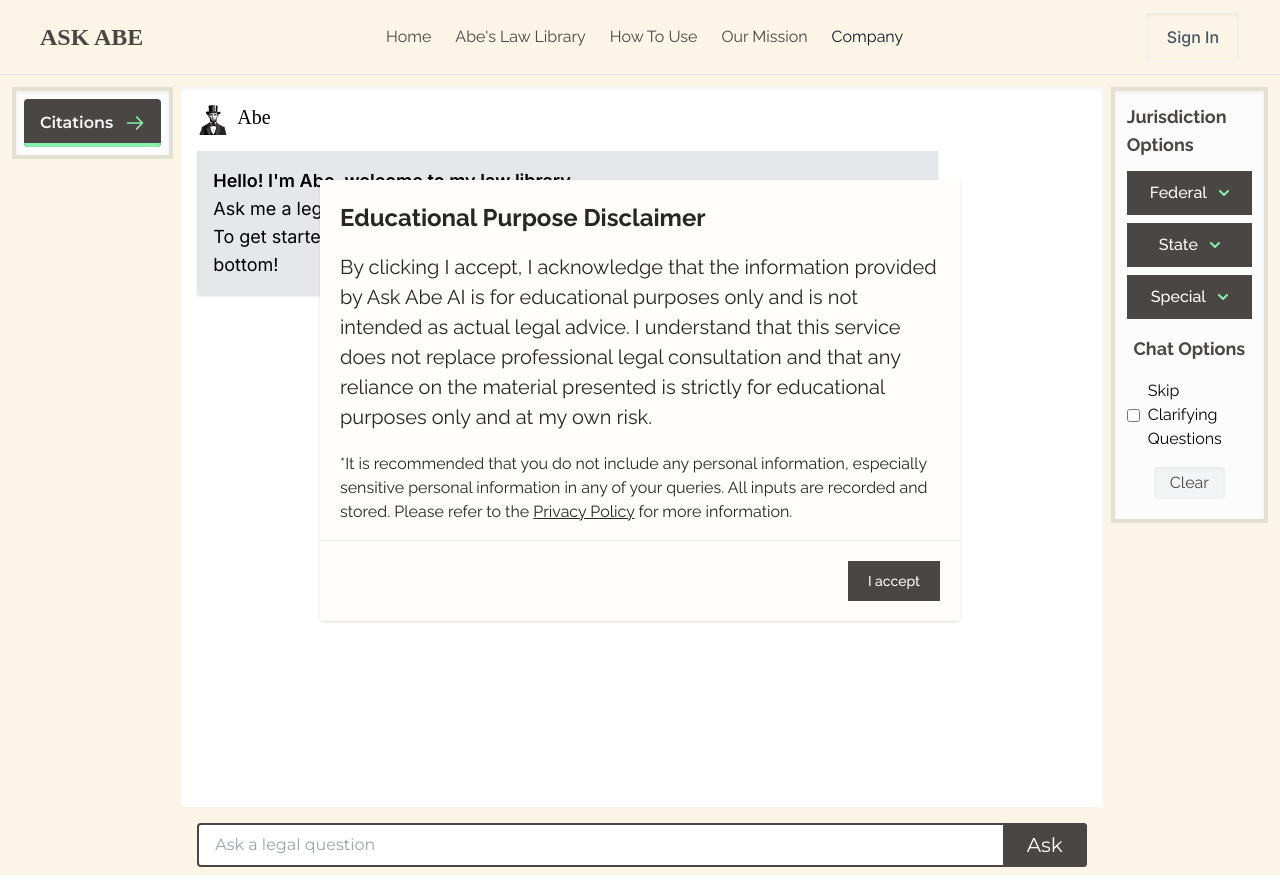
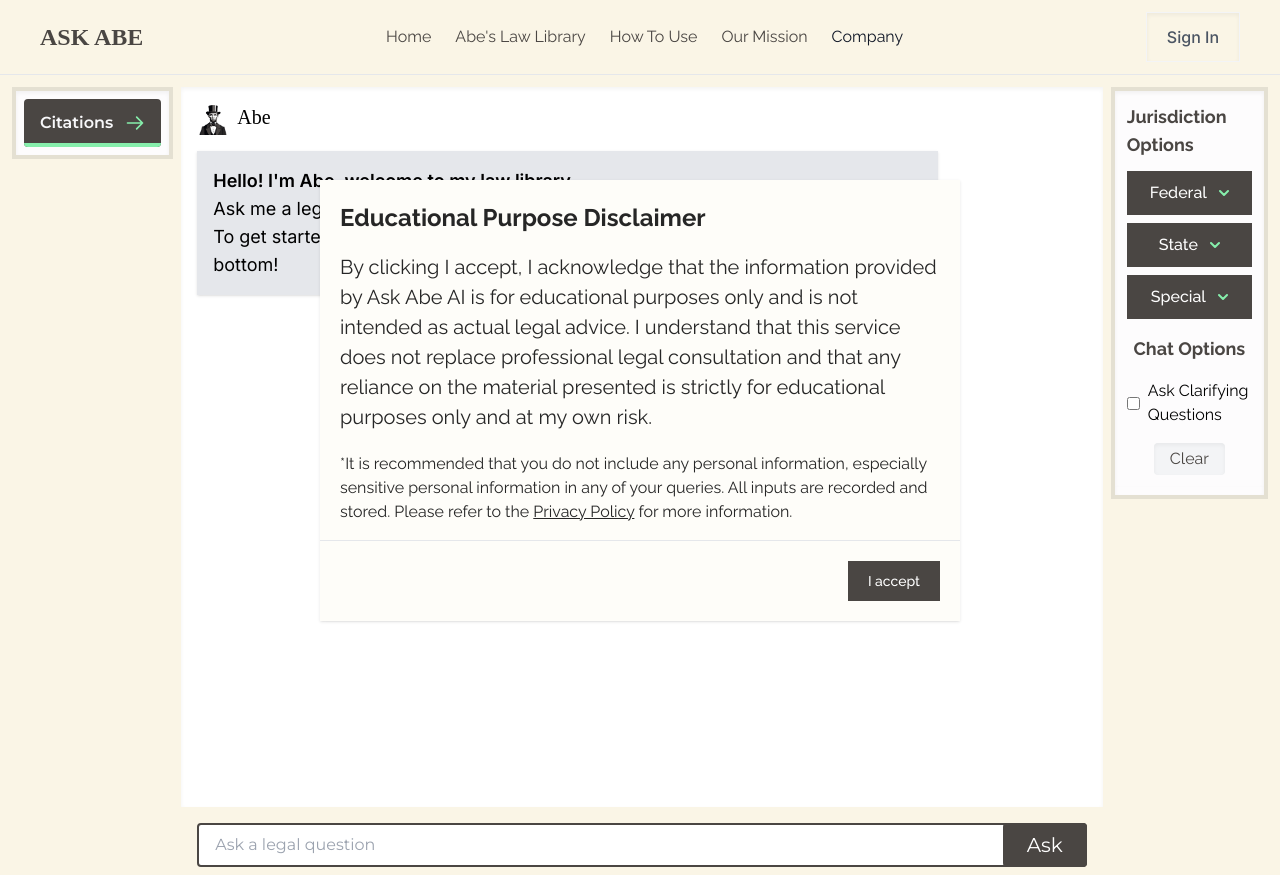
Before and after one commit to AskAbeAI/ask-abe-beta, a Next.js app: page /playground in a window 1280 px wide. Built offline with nearby package versions, Linux system fonts and the light colour scheme; a web font is replaced by a local one.

Commit message:
added RMI

```diff
--- a/src/app/(visible)/playground/page.tsx
+++ b/src/app/(visible)/playground/page.tsx
@@ -81,7 +81,7 @@ export default function Playground() {
   const [questionJurisdictions, setQuestionJurisdictions] = useState<questionJurisdictions>();
 
   const [selectedOptions, setSelectedOptions] = useState<Option[]>([]);
-  const [skipClarifications, setSkipClarifications] = useState(false);
+  const [askClarifications, setAskClarifications] = useState(false);
   const [showJurisdictionModal, setShowJurisdictionModal] = useState(false);
 
 
@@ -223,14 +223,14 @@ export default function Playground() {
     let score = 7;
     let message_to_user = "";
     // Only score questions if no misc jurisdiction is selected
-    if (selectedMiscJurisdiction === undefined && !skipClarifications) {
+    if (selectedMiscJurisdiction === undefined && askClarifications) {
       [score, message_to_user] = await scoreQuestion(question_jurisdictions, questionText);
     }
 
 
 
     // Do not ask clarifying questions if skipClarifications is true or if a misc jurisdiction is selected
-    if (skipClarifications || selectedMiscJurisdiction !== undefined) {
+    if (!askClarifications || selectedMiscJurisdiction !== undefined) {
       similaritySearch(question_jurisdictions, questionText, []);
     } else if (score <= 1) {
       setIsFormVisible(true);
@@ -638,7 +638,7 @@ export default function Playground() {
       mode: "clarifications",
       question_jurisdiction: question_jurisdiction
     };
-    if (skipClarifications || selectedMiscJurisdiction !== undefined) {
+    if (!askClarifications || selectedMiscJurisdiction !== undefined) {
       requestBody.mode = "single";
     }
 
@@ -675,7 +675,7 @@ export default function Playground() {
       console.log(option);
       if (option.name === "Skip Clarifying Questions") {
         console.log(`Setting skip clarifications to ${option.selected}`);
-        setSkipClarifications(option.selected);
+        setAskClarifications(option.selected);
       }
     }
   };
@@ -754,7 +754,7 @@ export default function Playground() {
 
 
 
-    if (skipClarifications || selectedMiscJurisdiction !== undefined) {
+    if (!askClarifications || selectedMiscJurisdiction !== undefined) {
       followUpQuestionAnswer(clarificationResponses, questionText);
     } else {
       askNewClarification(questionJurisdictions, questionText, "single", { clarifications: clarificationResponses });
--- a/src/lib/types.ts
+++ b/src/lib/types.ts
@@ -223,7 +223,7 @@ export const MiscJurisdictionOptions: Jurisdiction[] = [
 
 export const ChatOptions: Option[] = [
   // { id: 0, name: 'Include US Federal Jurisdiction', selected: false },
-  { id: 0, name: 'Skip Clarifying Questions', selected: false }
+  { id: 0, name: 'Ask Clarifying Questions', selected: false }
 ];
 
 export interface OptionsListProps {
```
